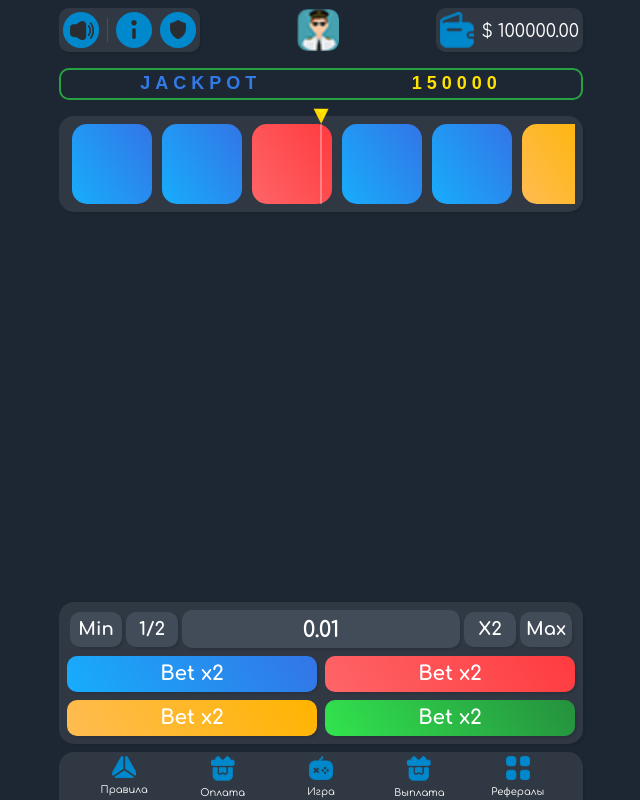
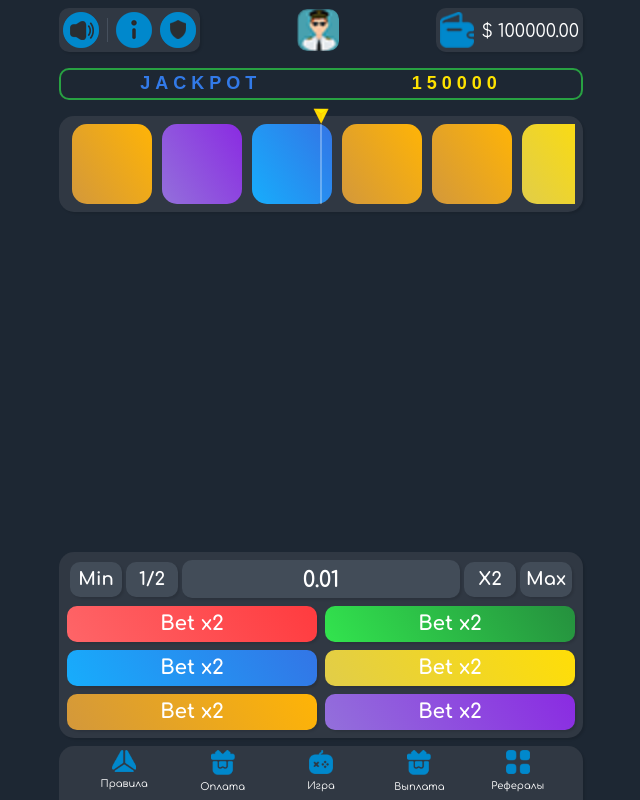
Before and after one commit to weasel-v-dev/tonroll.loc, a PHP site: page /index.php in a window 1280 px wide. Shown: the whole page, without its empty margins (319-959 px from the left). Run offline with PHP 8.4, Linux system fonts and the light colour scheme; some libraries are stand-ins or nearby versions.

Commit message:
add 2 new colors

```diff
--- a/assets/css/style.css
+++ b/assets/css/style.css
@@ -145,9 +145,14 @@ button:hover {
     background: linear-gradient(57deg, #d3983b, #ffb406);
 }
 
+.trl-gr-purple {
+    background: rgb(160, 77, 238);
+    background: linear-gradient(57deg, rgba(147,112,219,1), rgba(138,43,226,1));
+}
+
 .trl-gr-yellow {
     background: rgb(245, 172, 0);
-    background: linear-gradient(57deg, #ffbc52, #ffb400);
+    background: linear-gradient(57deg, #e1cd49, #ffde07);
 }
 .trl-gr-blue {
     background: rgb(23,173,252);
@@ -160,7 +165,6 @@ button:hover {
 .trl-gr-black {
     background: #303843;
 }
-
 .trl-gr-red {
     background: rgb(254,101,104);
     background: linear-gradient(57deg, rgba(254,101,104,1), rgba(255,59,63,1));
@@ -242,6 +246,11 @@ input::placeholder {
 .btn-bet {
     white-space: nowrap;
     box-shadow: 2px 2px 2px rgba(0, 0,0,0.1);
+}
+
+.btn-bet:disabled, small-btn:disabled {
+    background: rgb(239, 239, 239);
+    background: linear-gradient(57deg, rgb(204, 204, 204), rgb(150, 150, 150));
 }
 
 .rounded-4 {
--- a/assets/js/game.js
+++ b/assets/js/game.js
@@ -37,7 +37,14 @@ $(document).ready(function() {
     addElements(500);
 
     function getRandomClass() {
-        const classes = [{code: 'green', name: 'зеленый'}, {code: 'red', name: 'красный'}, {code: 'blue', name: 'синий'}, {code: 'yellow', name: 'желтый'}];
+        const classes = [
+            {code: 'green', name: 'зеленый'},
+            {code: 'red', name: 'красный'},
+            {code: 'blue', name: 'синий'},
+            {code: 'orange', name: 'оранжевый'},
+            {code: 'purple', name: 'фиолетовый'},
+            {code: 'yellow', name: 'желтый'}
+        ];
         const randomIndex = Math.floor(Math.random() * classes.length);
         return classes[randomIndex];
     }
@@ -50,6 +57,8 @@ $(document).ready(function() {
     }
 
     function startGame(selectedColor) {
+        updateUsersBet();
+
         offBtn(true);
 
         const maxScroll = $scrollList.get(0).scrollWidth - $scrollList.width();
@@ -145,12 +154,12 @@ $(document).ready(function() {
         }
     }
 
-    function updateUsersBet(action) {
+    function updateUsersBet(action = false) {
         let currentVal = parseFloat($usersBet.val());
-        console.log('start')
+
         if(isNaN(currentVal) || currentVal <= 0) {
             console.log('Invalid bet value. Please enter a number greater than zero.');
-            $usersBet.val(currentVal = 0.00);
+            $usersBet.val(currentVal = 0.01);
             return;
         }
 
@@ -171,9 +180,6 @@ $(document).ready(function() {
                 currentVal = Math.max(0, currentVal / 2);
                 break;
             }
-            default: {
-                console.log('Invalid action');
-            }
         }
 
         if(!Number.isInteger(currentVal)) {
--- a/footer.php
+++ b/footer.php
@@ -7,11 +7,11 @@ function isHome($fv, $sv)
     return $sv;
 } ?>
 
-<div class="trl-menu mt-3" style="height: <?= isHome(198, 45) ?>px;"></div>
+<div class="trl-menu mt-3" style="height: <?= isHome(248, 54) ?>px;"></div>
 </div>
 </div>
 
-<div class="position-fixed start-0 bottom-0 w-100 js-trl-menu" style="height: <?= isHome(198, 50) ?>px">
+<div class="position-fixed start-0 bottom-0 w-100 js-trl-menu" style="height: <?= isHome(248, 54) ?>px">
     <div style="max-width: 540px" class="h-100 container px-2">
         <?php
         if ($_SERVER['REQUEST_URI'] == "/" || $_SERVER['REQUEST_URI'] == "/index.php") { ?>
@@ -42,19 +42,28 @@ function isHome($fv, $sv)
                         </div>
                     </div>
                     <div class="d-flex mt-2 ">
-                        <button id="bet-blue" data-color-code="blue" data-color-name="Синий" class="btn-bet lh-1  me-2 rounded-4 fw-bold text-center font-20 px-3 py-2 w-50 trl-gr-blue">
-                            Bet x2
+                        <button id="bet-red" data-color-code="red" data-color-name="Красный" class="btn-bet lh-1 me-2 rounded-4 fw-bold text-center font-20 px-3 py-2 w-50 trl-gr-red">Bet
+                            x2
                         </button>
-                        <button id="bet-red" data-color-code="red" data-color-name="Красный" class="btn-bet lh-1  rounded-4 fw-bold text-center font-20 px-3 py-2 w-50 trl-gr-red">Bet
+                        <button id="bet-green" data-color-code="green" data-color-name="Зеленый" class="btn-bet lh-1 rounded-4 fw-bold text-center font-20 px-3 py-2 w-50 trl-gr-green">Bet
                             x2
                         </button>
                     </div>
                     <div class="d-flex mt-2">
+                        <button id="bet-blue" data-color-code="blue" data-color-name="Синий" class="btn-bet lh-1  me-2 rounded-4 fw-bold text-center font-20 px-3 py-2 w-50 trl-gr-blue">
+                            Bet x2
+                        </button>
                         <button id="bet-yellow" data-color-code="yellow" data-color-name="Желтый"
-                                class="btn-bet lh-1 rounded-4 me-2 fw-bold text-center font-20 px-3 py-2 w-50 trl-gr-yellow">Bet
+                                class="btn-bet lh-1 rounded-4 fw-bold text-center font-20 px-3 py-2 w-50 trl-gr-yellow">Bet
                             x2
                         </button>
-                        <button id="bet-green" data-color-code="green" data-color-name="Зеленый" class="btn-bet lh-1 rounded-4 fw-bold text-center font-20 px-3 py-2 w-50 trl-gr-green">Bet
+                    </div>
+                    <div class="d-flex mt-2">
+                        <button id="bet-orange" data-color-code="orange" data-color-name="Оранжевый"
+                                class="btn-bet lh-1 rounded-4 me-2 fw-bold text-center font-20 px-3 py-2 w-50 trl-gr-orange">Bet
+                            x2
+                        </button>
+                        <button id="bet-purple" data-color-code="purple" data-color-name="Фиолетовый" class="btn-bet lh-1 rounded-4 fw-bold text-center font-20 px-3 py-2 w-50 trl-gr-purple">Bet
                             x2
                         </button>
                     </div>
```
Lines whose indentation alone changed are shown as unchanged.
